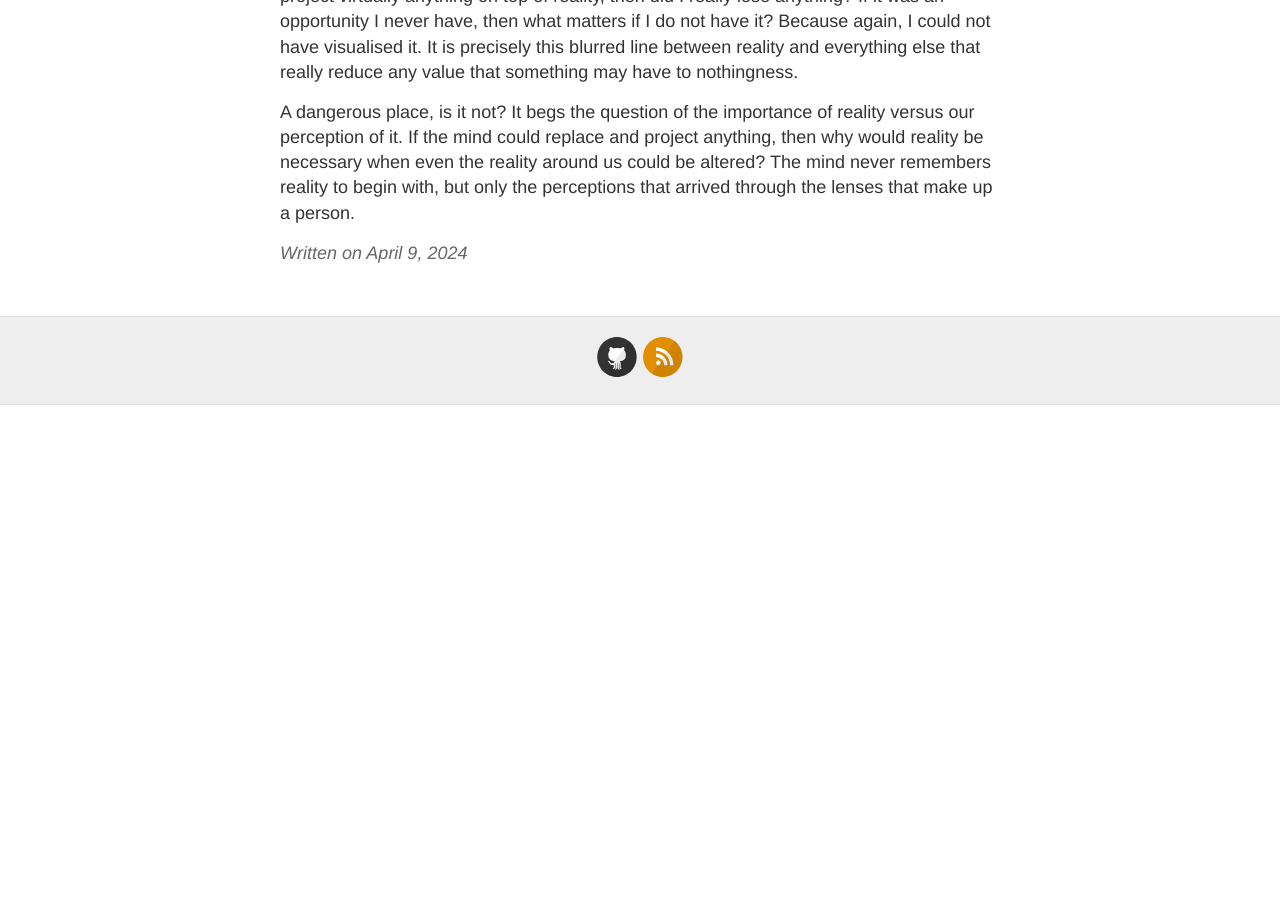
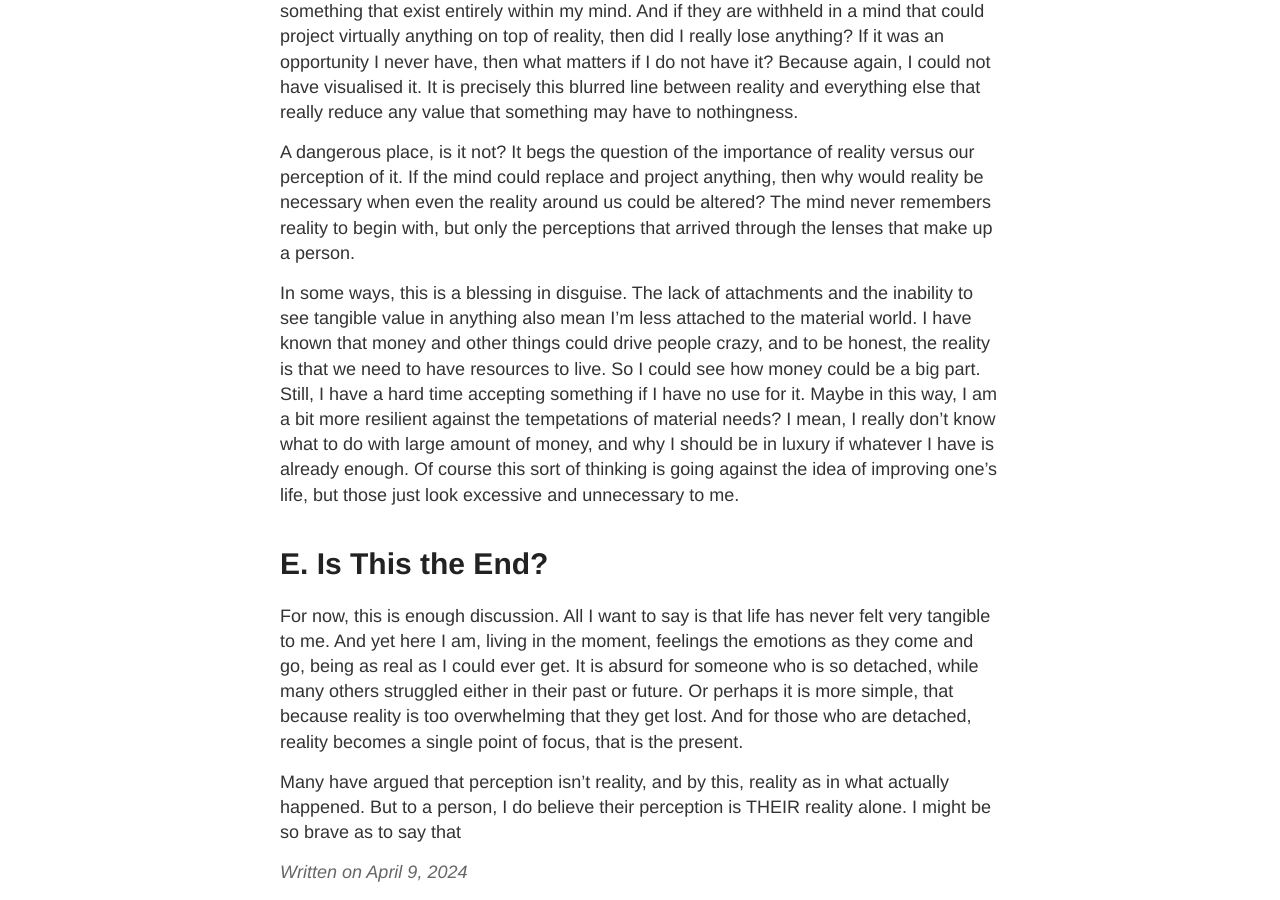
Before and after one commit to theduckshepherd/theduckshepherd.github.io, a Jekyll site: the page built from _posts/2024-04-09-discussion-the-blurred-line-between-reality-and-what-isnt.md, in a window 1280 px wide and 900 px high, scrolled down 3499 px. Built offline with Jekyll 4.4.1, drawn with Linux system fonts in a browser that asks for light colours; before the commit the page ends 3904 px from its top, so only the background shows below that; some of the changed text lies outside the part shown.

Commit message:
Update 2024-04-09-discussion-the-blurred-line-between-reality-and-what-isnt.md

```diff
--- a/_posts/2024-04-09-discussion-the-blurred-line-between-reality-and-what-isnt.md
+++ b/_posts/2024-04-09-discussion-the-blurred-line-between-reality-and-what-isnt.md
@@ -4,6 +4,7 @@ title: "(WIP) Discussion: The Blurred Line Between Reality and What Isn't"
 category: discussion
 ---
 
+Perhaps this is a reason why everything feels like a dream to me.
 
 # A. On Perception and Reality
 There exists an objective reality that is completely independent of our perception. Our perceptions give us our very own reality, and it simply is how our brain translates the stimuli that we receive from that reality. And therefore, our perceptions are not reality. Let that be the premise.
@@ -40,3 +41,10 @@ Opportunities, time, feelings, social statuses, you name it. Someone told me tha
 It is for this very reason that I was many time criticised for not understanding how valuable the opportunities that I have are. Admittedly, a lot of them were unfamiliar which I cannot form any connections with. I do not understand why. Because even if there is a chance that I lose everything I have, I simply cannot imagine it. That which can't be visualised cannot be. Because I know that the moments I lose something, they become intangible, something that exist entirely within my mind. And if they are withheld in a mind that could project virtually anything on top of reality, then did I really lose anything? If it was an opportunity I never have, then what matters if I do not have it? Because again, I could not have visualised it. It is precisely this blurred line between reality and everything else that really reduce any value that something may have to nothingness.
 
 A dangerous place, is it not? It begs the question of the importance of reality versus our perception of it. If the mind could replace and project anything, then why would reality be necessary when even the reality around us could be altered? The mind never remembers reality to begin with, but only the perceptions that arrived through the lenses that make up a person.
+
+In some ways, this is a blessing in disguise. The lack of attachments and the inability to see tangible value in anything also mean I'm less attached to the material world. I have known that money and other things could drive people crazy, and to be honest, the reality is that we need to have resources to live. So I could see how money could be a big part. Still, I have a hard time accepting something if I have no use for it. Maybe in this way, I am a bit more resilient against the tempetations of material needs? I mean, I really don't know what to do with large amount of money, and why I should be in luxury if whatever I have is already enough. Of course this sort of thinking is going against the idea of improving one's life, but those just look excessive and unnecessary to me.
+
+# E. Is This the End?
+For now, this is enough discussion. All I want to say is that life has never felt very tangible to me. And yet here I am, living in the moment, feelings the emotions as they come and go, being as real as I could ever get. It is absurd for someone who is so detached, while many others struggled either in their past or future. Or perhaps it is more simple, that because reality is too overwhelming that they get lost. And for those who are detached, reality becomes a single point of focus, that is the present.
+
+Many have argued that perception isn't reality, and by this, reality as in what actually happened. But to a person, I do believe their perception is THEIR reality alone. I might be so brave as to say that
```
